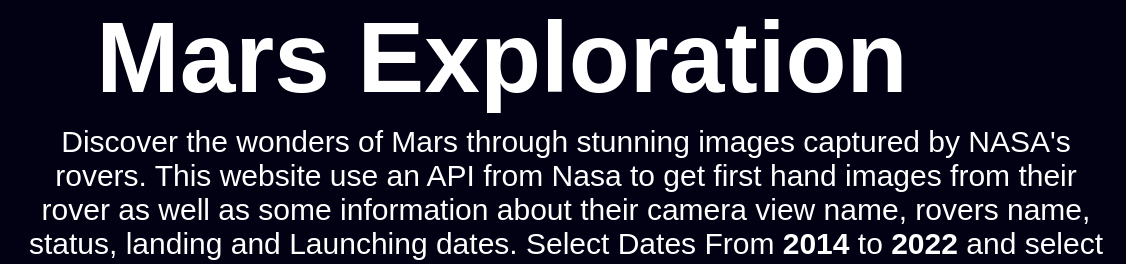
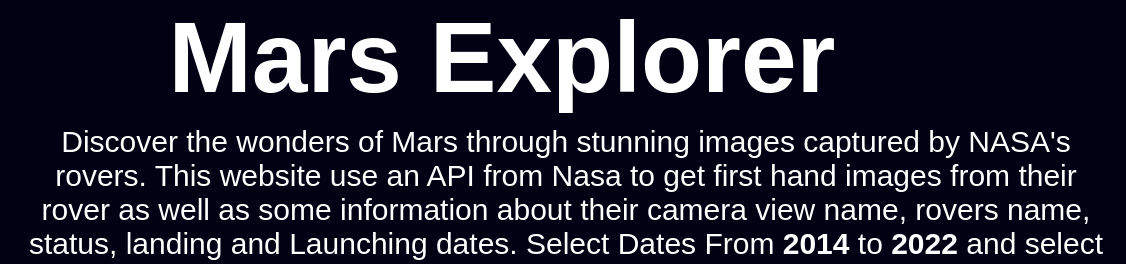
Before and after one commit to Andresyance20/Mars-Explorer, a plain HTML site: page index.html in a window 1280 px wide. Shown: the top 264 px of the page, 154-1280 px from the left. Drawn offline with Linux system fonts and the light colour scheme.

Commit message:
Update index.html
typos

```diff
--- a/index.html
+++ b/index.html
@@ -12,7 +12,7 @@
         <div class="row">
             <div class="col-12 center text">
                 <img src="Images/spaceship.png" alt="Logo" class="logo">
-                <h1 class="Title">Mars Exploration</h1>
+                <h1 class="Title">Mars Explorer</h1>
                 <p class="description">Discover the wonders of Mars through stunning images captured by NASA's rovers. This website use an API
                     from Nasa to get first hand images from their rover as well as some information about their camera view name, rovers name, status, landing and Launching dates.
                     Select Dates From <b>2014</b> to <b>2022</b> and select the camera view of your preference.
```
